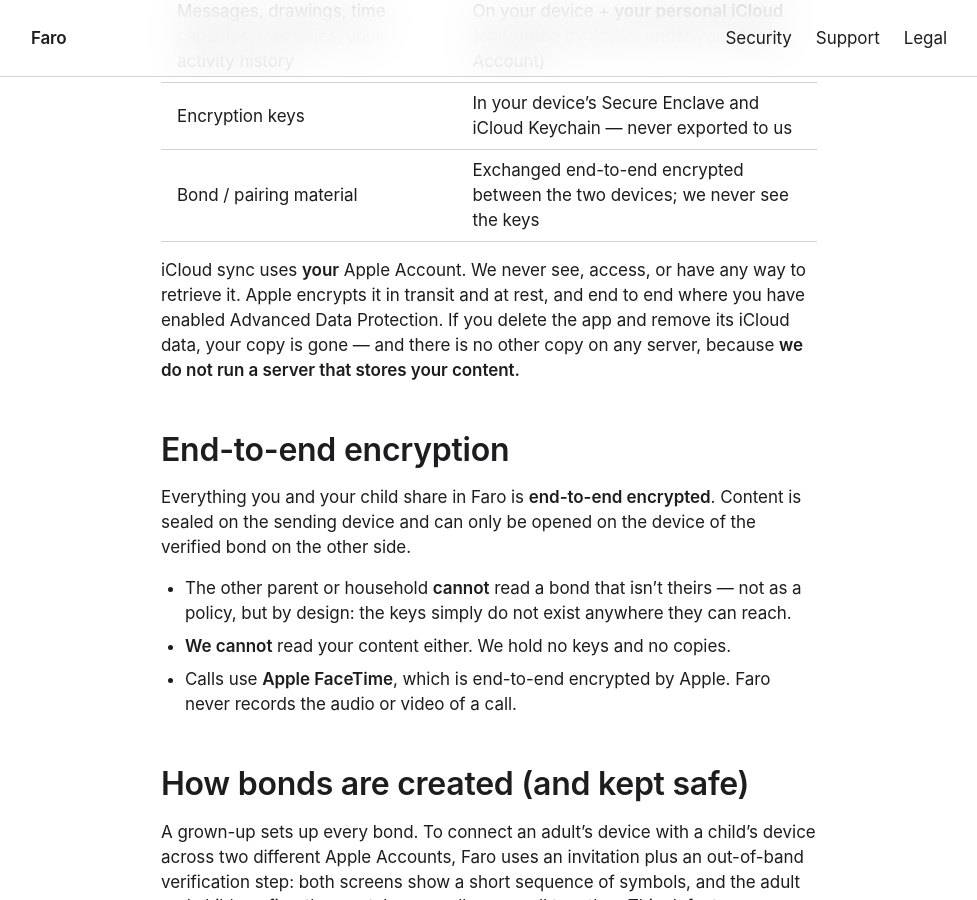
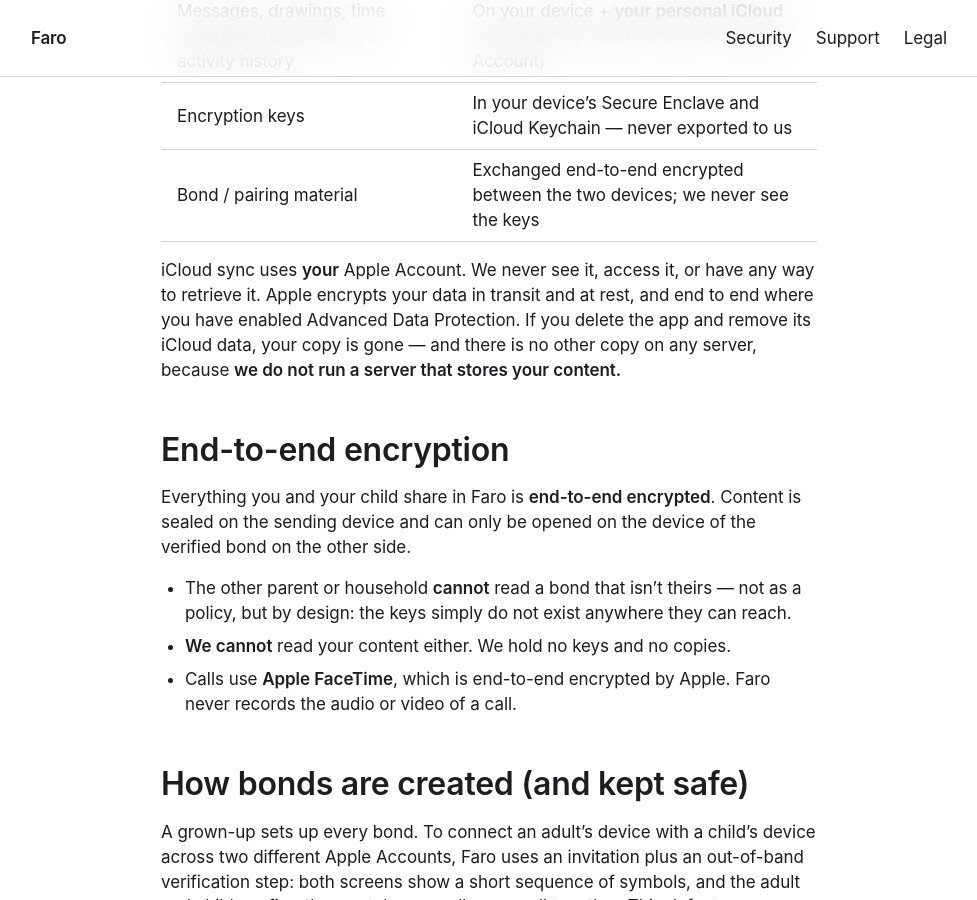
Before and after one commit to KhassinX/faro-web, a Jekyll site: the page built from legal/privacy.md, in a window 1280 px wide and 900 px high, scrolled down 1657 px. Shown: the whole window, without its empty margins (151-1128 px from the left). Built offline with Jekyll 4.4.1, drawn with Linux system fonts in a browser that asks for light colours.

Commit message:
fix(textos): antecedente de 'it' en privacy (Apple cifra los datos, no la cuenta) + título §14 sin redundancia con §17
Los 2 follow-ups del review: 'Apple encrypts your data in transit' (el 'it' apuntaba a Apple Account tras el rename) y §14 'Governing law'/'Ley aplicable' (las disputas viven en §17).

Co-Authored-By: Claude Fable 5 <noreply@anthropic.com>

Claude-Session: https://claude.ai/code/session_01HgGjNTcf2koFmj8mNUZFFK

```diff
--- a/legal/privacy.md
+++ b/legal/privacy.md
@@ -57,7 +57,7 @@ Faro is built so that your family's content never reaches a server we control.
 | Encryption keys | In your device's Secure Enclave and iCloud Keychain — never exported to us |
 | Bond / pairing material | Exchanged end-to-end encrypted between the two devices; we never see the keys |
 
-iCloud sync uses **your** Apple Account. We never see, access, or have any way to retrieve it. Apple encrypts it in transit and at rest, and end to end where you have enabled Advanced Data Protection. If you delete the app and remove its iCloud data, your copy is gone — and there is no other copy on any server, because **we do not run a server that stores your content.**
+iCloud sync uses **your** Apple Account. We never see it, access it, or have any way to retrieve it. Apple encrypts your data in transit and at rest, and end to end where you have enabled Advanced Data Protection. If you delete the app and remove its iCloud data, your copy is gone — and there is no other copy on any server, because **we do not run a server that stores your content.**
 
 ## End-to-end encryption
 
```
Also changed, not shown: es/legal/terms.md (+1 -1 lines), legal/terms.md (+1 -1 lines).
